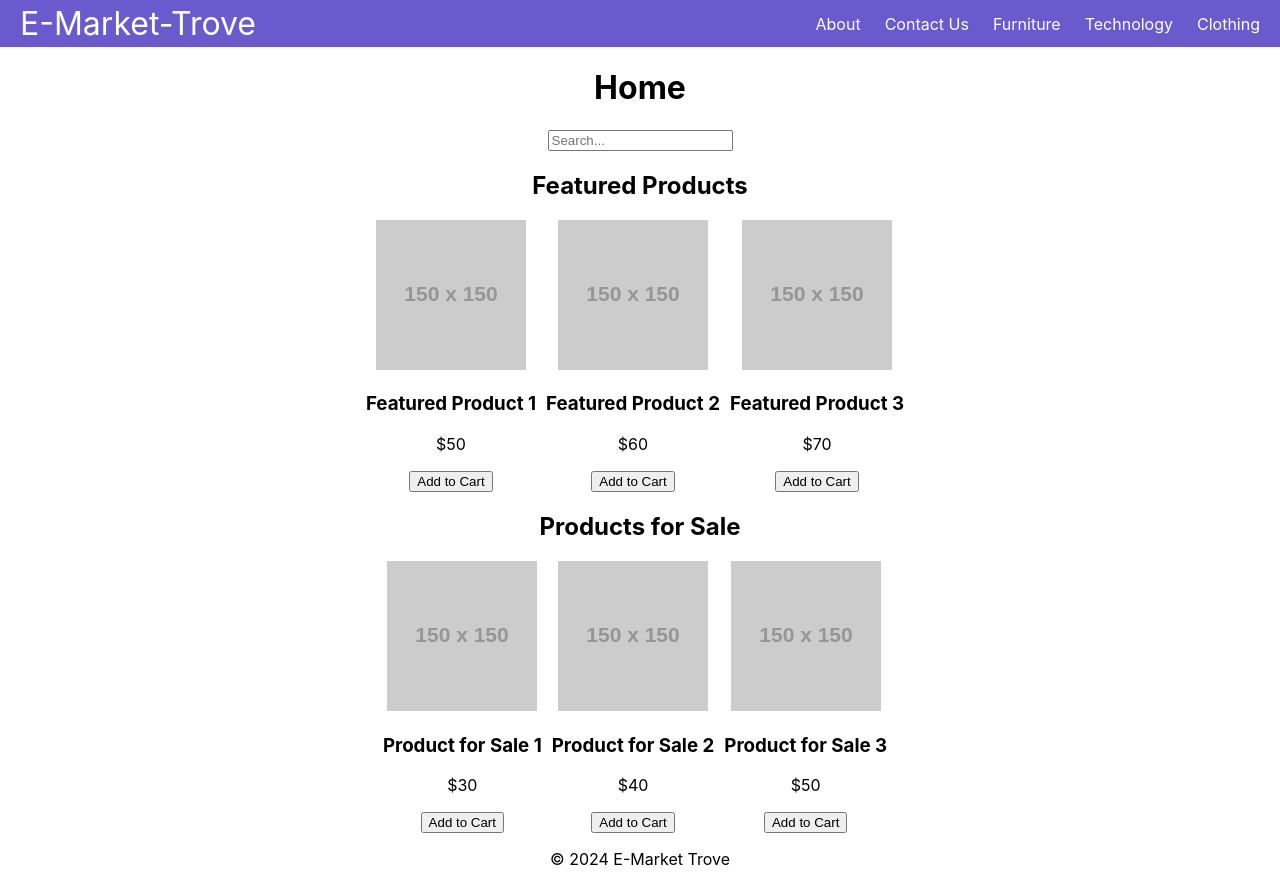
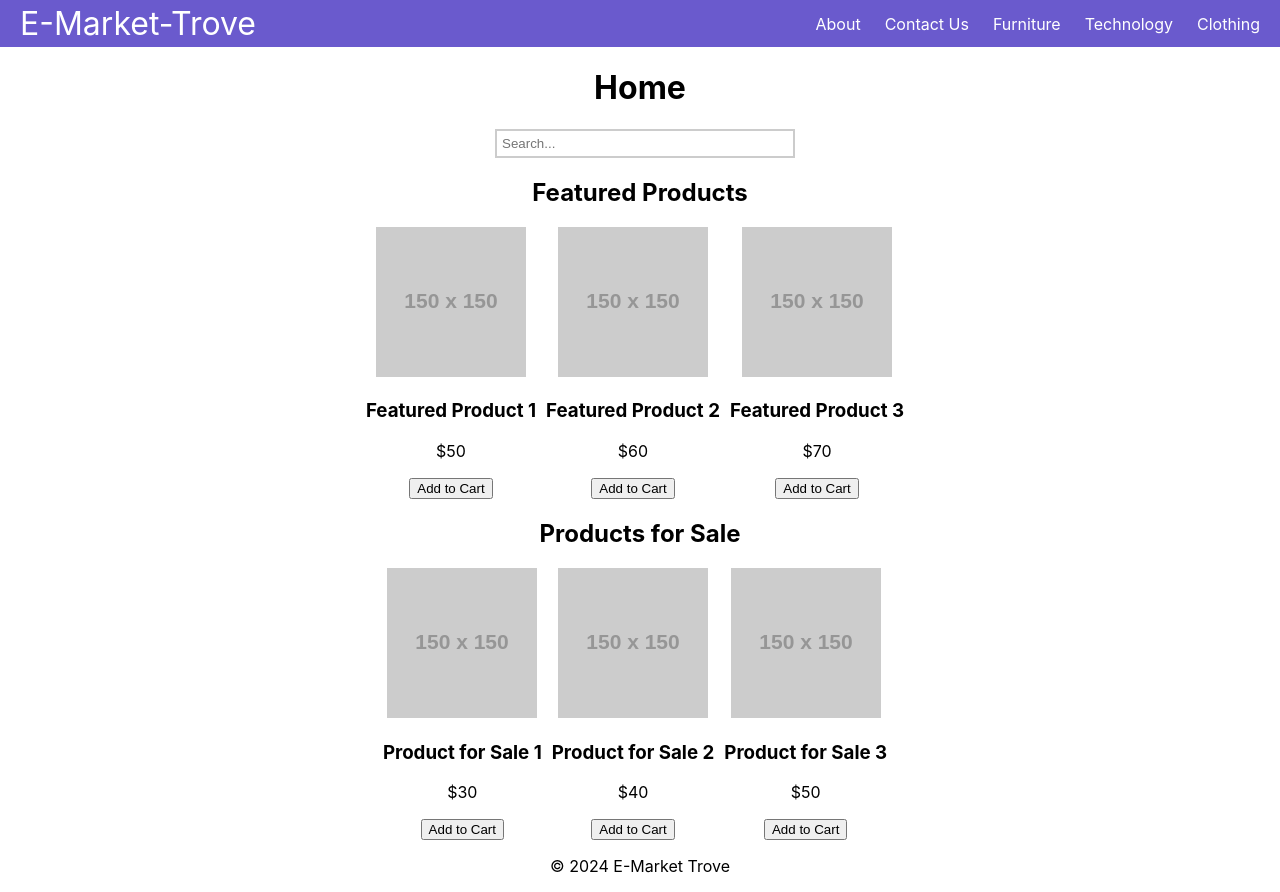
Before and after one commit to agrnerd17/E-Market-Trove, a React (Create React App) app in the folder e-market-trove/: page / in a window 1280 px wide. Built offline with nearby package versions, Linux system fonts and the light colour scheme.

Commit message:
Add files via upload

```diff
--- a/e-market-trove/src/styles.css
+++ b/e-market-trove/src/styles.css
@@ -48,14 +48,24 @@ body {
 .featured-products {
     overflow-x: auto; /* adjust in case the width exceeds box */
     white-space: nowrap; /* do not wrap into the next line */
-  }
+}
 
 /* Format products into a horizontal row */
 .product {
     display: inline-block; /* display products in a row */
     margin-right: 10px; /* 10 spacing between each product */
+}
+
+/* Icon placement */
+.logo-search {
+    display: flex; /* stay in row next to search bar */
+    justify-content: center; /* place entire row on center */
+}
+
+/* Style for the search bar */
+.logo-search input[type="text"] {
+    width: 300px; /* adjusts width */
+    padding: 5px; /* adjust height */
+    border: 2px solid #ccc; /* add a border */
+    margin-left: 10px; /* create 10 spaces between icon */
   }
-
-/* add shopping cart icon to navbar */
-
-/* hamburger stack */
```
